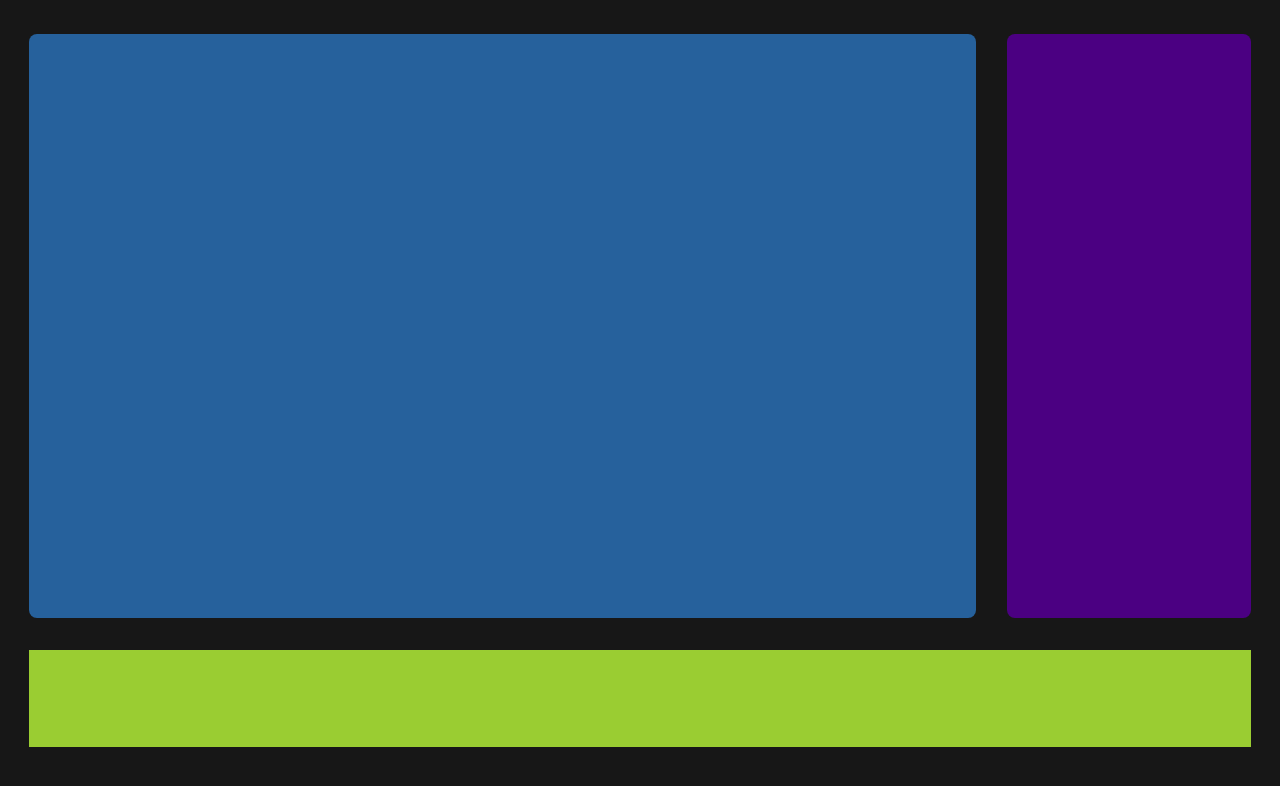
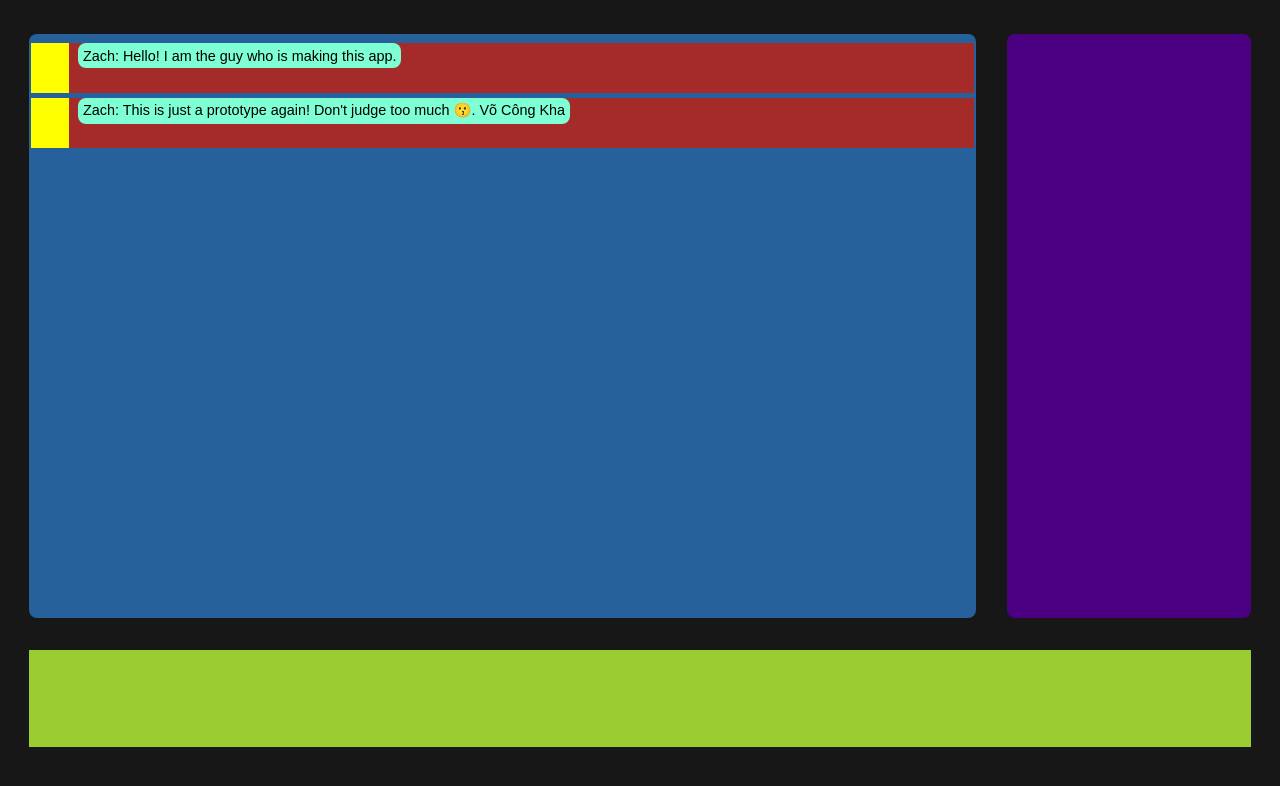
Before and after one commit to zachvoxwatt/web-messaging-application, a React app in the folder front-end/: page / in a window 1280 px wide. Built offline with nearby package versions, Linux system fonts and the light colour scheme.

Commit message:
v0.0.7
- Removed redundant .css file

```diff
--- /dev/null
+++ b/front-end/src/css/ChatText.css
@@ -0,0 +1,32 @@
+.chatContent
+{
+    background-color: brown;
+    width: 100%;
+    height: 50px;
+    margin-bottom: 0.5%;
+}
+
+.avatar
+{
+    float: left;
+    background-color: yellow;
+    width: 4%;
+    margin-right: 0.5%;
+    height: 50px;
+}
+
+.text
+{
+    float: left;
+    background-color: aquamarine;
+    border-style: none;
+    font-family: sans-serif;
+    word-wrap: normal;
+    border-radius: 8px;
+    margin-left: 0.5%;
+    padding-left: 0.5%;
+    padding-top: 0.5%;
+    padding-right: 0.5%;
+    padding-bottom: 0.5%;
+    font-size: 0.9em;
+}
--- a/front-end/src/css/Chat_User.css
+++ /dev/null
@@ -1,35 +0,0 @@
-/*body { background-color: #171717;}
-*/
-.convoHolder
-{
-    background-color: yellow;
-    margin: auto;
-    width: 100vw;
-    height: 100vh;
-    padding-top: 3vh
-}
-
-.chatLog, .activeList
-{
-    border-radius: 8px;
-    height: 75vh;
-}
-
-.chatLog
-{
-    background-color: #26619c;
-    float: left;
-    border-radius: 8px;
-    margin-left: 1.875%;
-    margin-right: 1.875%;
-    width: 72.5%;
-}
-
-.activeList
-{
-    background-color: indigo;
-    float: left;
-    margin-right: 1.875%;
-    margin-left: 1.875%;
-    width: 20%;
-}
--- a/front-end/src/css/Conversation.css
+++ b/front-end/src/css/Conversation.css
@@ -25,9 +25,10 @@ body { background-color: #171717;}
     height: 12.5%;
 }
 
+.chatLog, .activeList, .inputBox { border-radius: 8px;}
+
 .chatLog, .activeList
 {
-    border-radius: 8px;
     height: 100%;
 }
 
@@ -40,6 +41,17 @@ body { background-color: #171717;}
     width: 77.5%;
 }
 
+.chatLogScroll
+{
+    overflow-x: unset;
+    overflow-y: auto;
+    width: 99.5%;
+    height: 100%;
+    padding-top: 1%;
+    margin-left: 0.25%;
+    margin-right: 0.25%;
+}
+
 .activeList
 {
     background-color: indigo;
--- /dev/null
+++ b/front-end/src/css/Scrollbar.css
@@ -0,0 +1,22 @@
+* {
+  scrollbar-width: thin;
+  scrollbar-color: blue orange;
+}
+
+/* Works on Chrome, Edge, and Safari */
+*::-webkit-scrollbar {
+  width: 9px;
+}
+
+*::-webkit-scrollbar-track
+{
+    background: orange;
+    border-radius: 8px;
+}
+
+*::-webkit-scrollbar-thumb
+{
+  background-color: blue;
+  border-radius: 20px;
+  border: 3px solid orange;
+}
--- a/front-end/src/scripts/ChatLog.js
+++ b/front-end/src/scripts/ChatLog.js
@@ -1,10 +1,25 @@
 import '../css/Conversation.css'
+import '../css/Scrollbar.css'
+import ChatText from '../scripts/ChatText'
 
 const ChatLog = (props) =>
 {
+    let data1 = {
+        'sender': 'Zach',
+        'content': 'Hello! I am the guy who is making this app.'
+    }
+
+    let data2 = {
+        'sender': 'Zach',
+        'content': "This is just a prototype again! Don't judge too much 😗. Võ Công Kha"
+    }
+
     return(
         <div className='chatLog' >
-
+            <div className='chatLogScroll'>
+                <ChatText data={data1}/>
+                <ChatText data={data2}/>
+            </div>
         </div>
     )
 }
--- /dev/null
+++ b/front-end/src/scripts/ChatText.js
@@ -0,0 +1,32 @@
+import '../css/ChatText.css'
+
+const ChatText = (props) =>
+{
+    let MAINTANANCE_MODE = true
+    console.log(props)
+
+    if (!MAINTANANCE_MODE)
+        return(
+            <div className='chatContent'>
+                <p>
+                    Incoming message! Sender is: {props.data.sender}<br/>
+                    Content as follow: {props.data.content}
+                </p>
+            </div>
+        )
+
+    else
+        return(
+            <div className='chatContent'>
+                <div className='avatar'>
+
+                </div>
+                <div className='text'>
+                    {props.data.sender}: {props.data.content}
+                </div>
+            </div>
+        )
+
+}
+
+export default ChatText
--- a/front-end/src/scripts/Input.js
+++ b/front-end/src/scripts/Input.js
@@ -3,7 +3,7 @@ import '../css/Conversation.css'
 const InputBox = (props) =>
 {
     return(
-        <div className='textInput'>
+        <div className='inputBox'>
 
         </div>
     )
```
